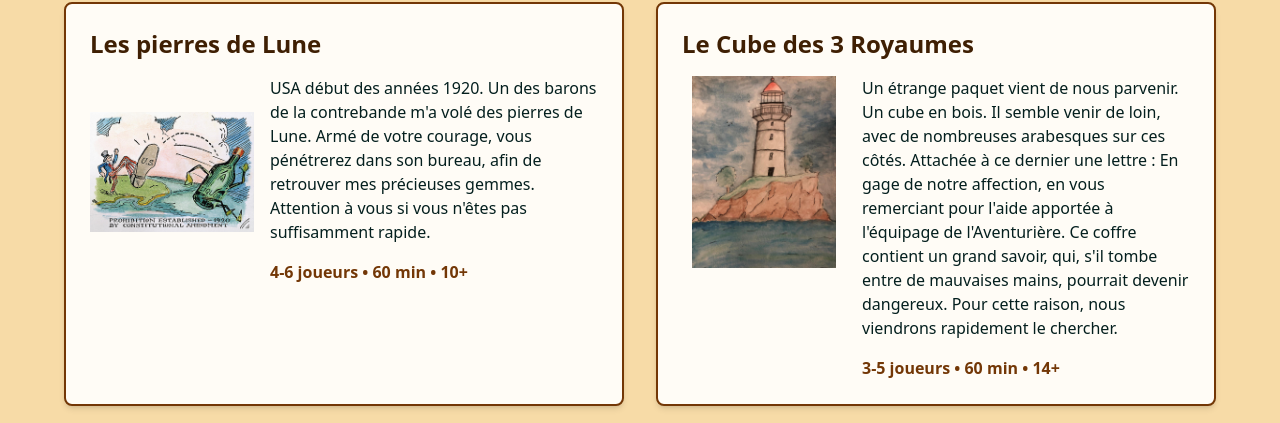
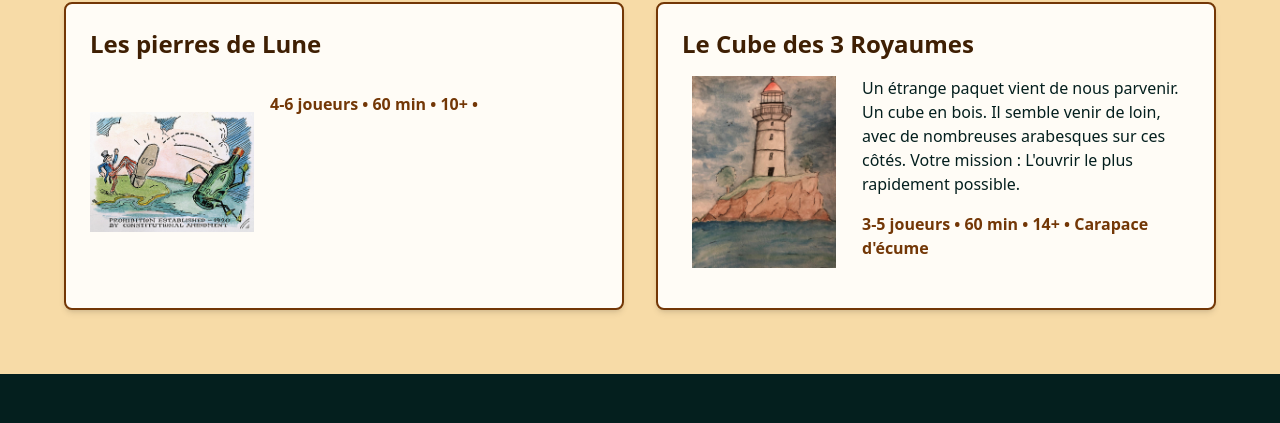
Before and after one commit to TimotheCaillaud/tortu-re_toi_les_meninges, a Next.js app: page /escapes in a window 1280 px wide. Shown: the part 354-777 px from the top of the page. Built offline with nearby package versions, Linux system fonts and the light colour scheme; no server answers.

Commit message:
use difficulty on escapes

```diff
--- a/components/escapes/AdventuresSection.tsx
+++ b/components/escapes/AdventuresSection.tsx
@@ -1,6 +1,6 @@
 import React from "react";
 import { Card } from "@/components/ui/Card";
-import { ESCAPES } from "@/lib/constants";
+import { DIFFICULTY_LEVEL_TO_NAME, ESCAPES } from "@/lib/constants";
 import Image from "next/image";
 
 export const AdventuresSection: React.FC = () => {
@@ -13,7 +13,7 @@ export const AdventuresSection: React.FC = () => {
         <div className="grid md:grid-cols-2 gap-8">
           {ESCAPES.filter(escape => !escape.hidden).map((escape) => (
             <Card key={escape.id} title={escape.title}>
-              <div className="flex flex-row gap-4">
+              <div className="flex flex-row gap-4 cursor-[url('/images/OIP.jpg')]">
                 <div className="flex-1">
                   <Image
                     src={escape.image}
@@ -25,9 +25,9 @@ export const AdventuresSection: React.FC = () => {
                   />
                 </div>
                 <div className="flex-2">
-                  <p>{escape.description}</p>
+                  <p>{escape.pitch}</p>
                   <p className="mt-4 font-semibold text-[#733706]">
-                    {escape.players} • {escape.duration} • {escape.age}
+                    {escape.players} • {escape.duration} • {escape.age} • {DIFFICULTY_LEVEL_TO_NAME[escape.difficulty]}
                   </p>
                 </div>
               </div>
```
